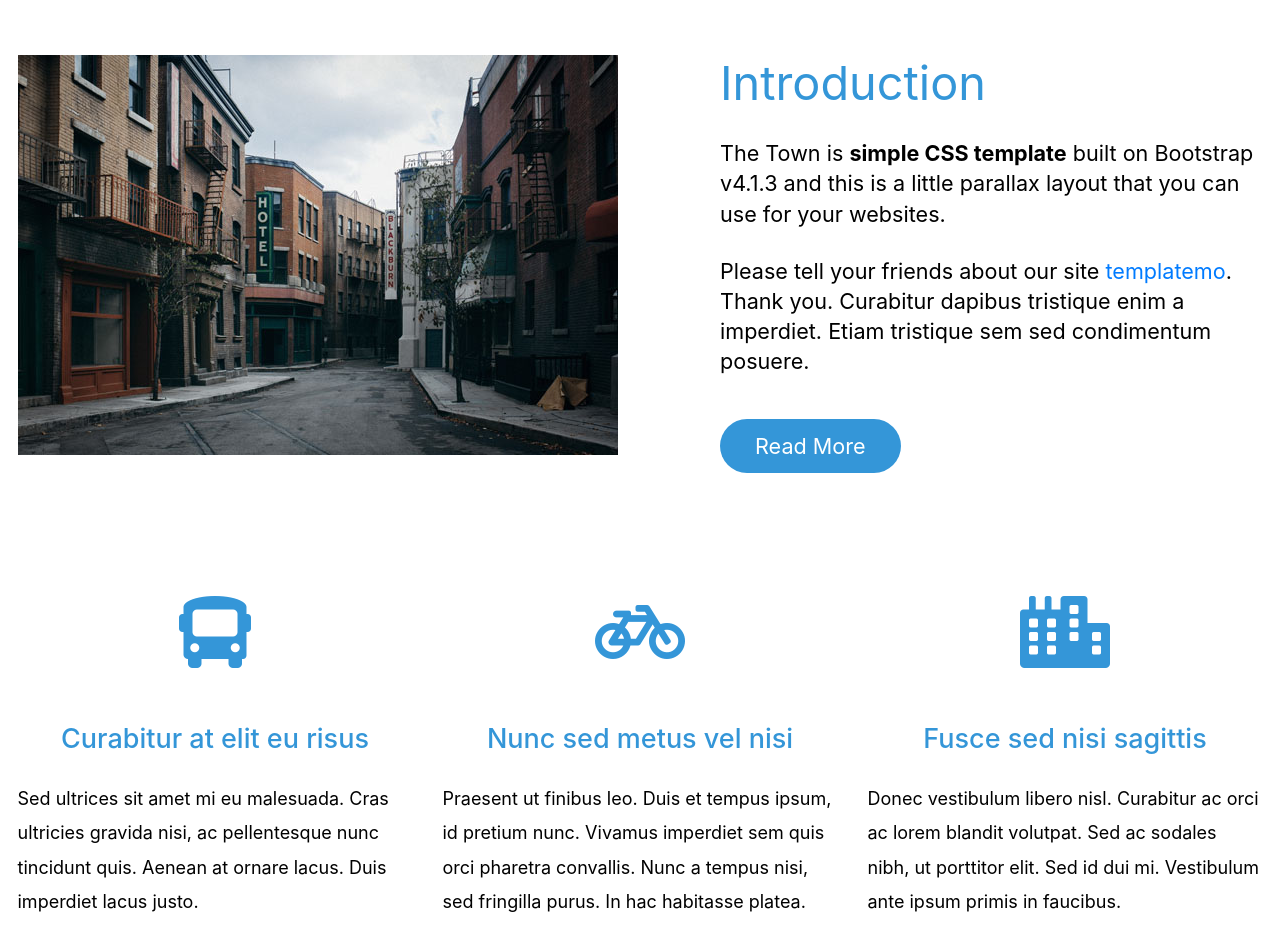
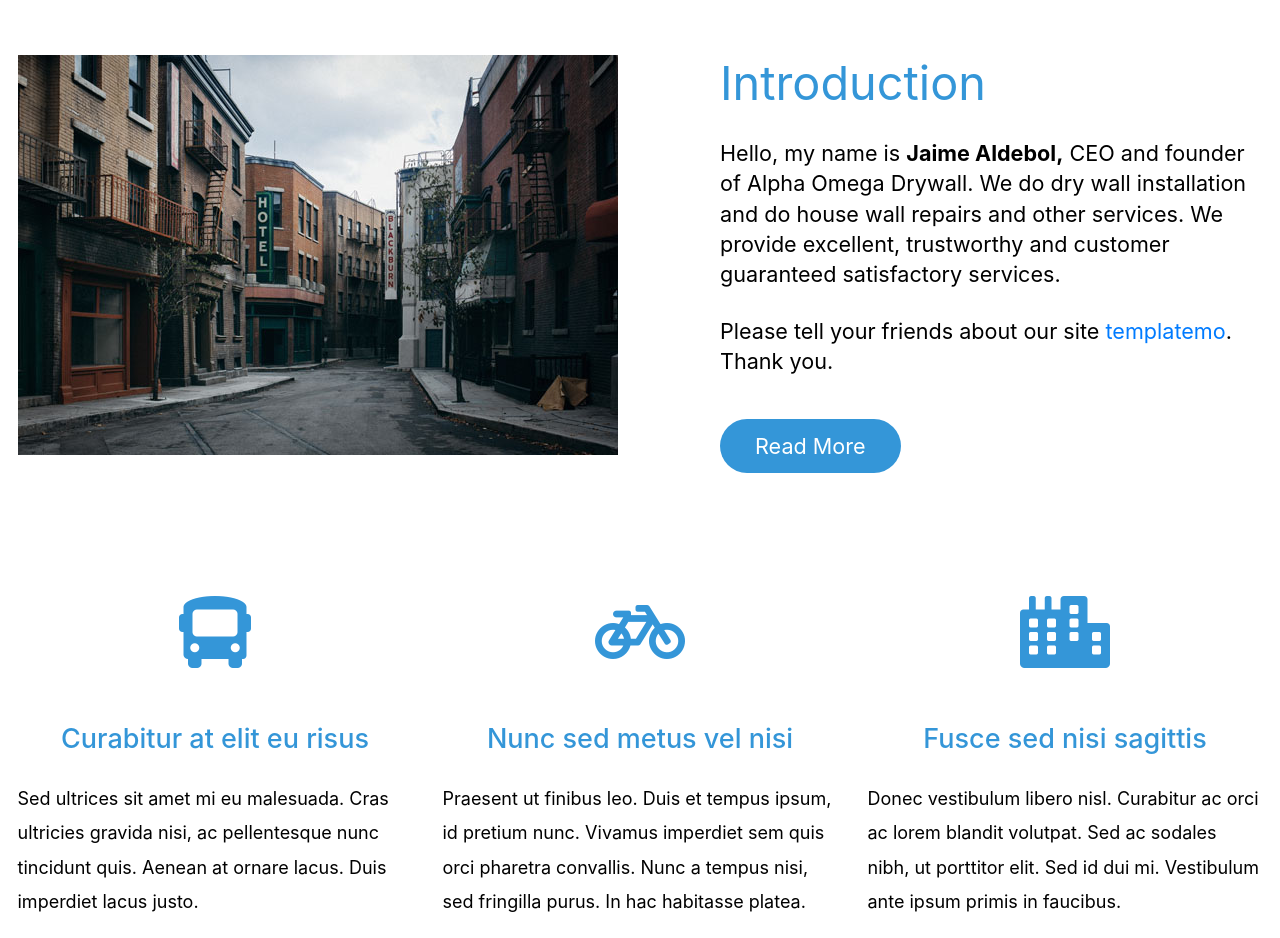
Before and after one commit to Dans7an/alphaomegaLLC, a plain HTML site: page index.html in a window 1280 px wide. Shown: the part 880-1818 px from the top of the page. Drawn offline with Linux system fonts and the light colour scheme.

```diff
--- a/index.html
+++ b/index.html
@@ -4,7 +4,7 @@
     <meta charset="UTF-8" />
     <meta name="viewport" content="width=device-width, initial-scale=1.0" />
     <meta http-equiv="X-UA-Compatible" content="ie=edge" />
-    <title>The Town HTML CSS Template</title>
+    <title>Alpha Omega LLC</title>
     <link rel="stylesheet" href="fontawesome-5.5/css/all.min.css" />
     <link rel="stylesheet" href="slick/slick.css">
     <link rel="stylesheet" href="slick/slick-theme.css">
@@ -72,14 +72,12 @@
             <div class="tm-intro-text-container">
                 <h2 class="tm-text-primary mb-4 tm-section-title">Introduction</h2>
                 <p class="mb-4 tm-intro-text">
-                  The Town is <strong>simple CSS template</strong> built on Bootstrap v4.1.3
-                  and this is a little parallax layout that you can use for your websites.
+                  Hello, my name is <strong>Jaime Aldebol,</strong> CEO and founder of Alpha Omega Drywall. We do dry wall installation and do house wall repairs and other services.
+                  We provide excellent, trustworthy and customer guaranteed satisfactory services.
               </p>
                 <p class="mb-5 tm-intro-text">
                   Please tell your friends about our site
-                  <a rel="nofollow" href="https://templatemo.com">templatemo</a>. Thank you.
-                  Curabitur dapibus tristique enim a imperdiet. Etiam
-              tristique sem sed condimentum posuere. </p>
+                  <a rel="nofollow" href="https://templatemo.com">templatemo</a>. Thank you. </p>
                 <div class="tm-next">
                   <a href="#work" class="tm-intro-text tm-btn-primary">Read More</a>
                 </div>
@@ -204,6 +202,7 @@
           </div>
       </div>
     </section>
+
 
     <!-- Contact -->
     <section id="contact" class="tm-section-pad-top tm-parallax-2">
```
